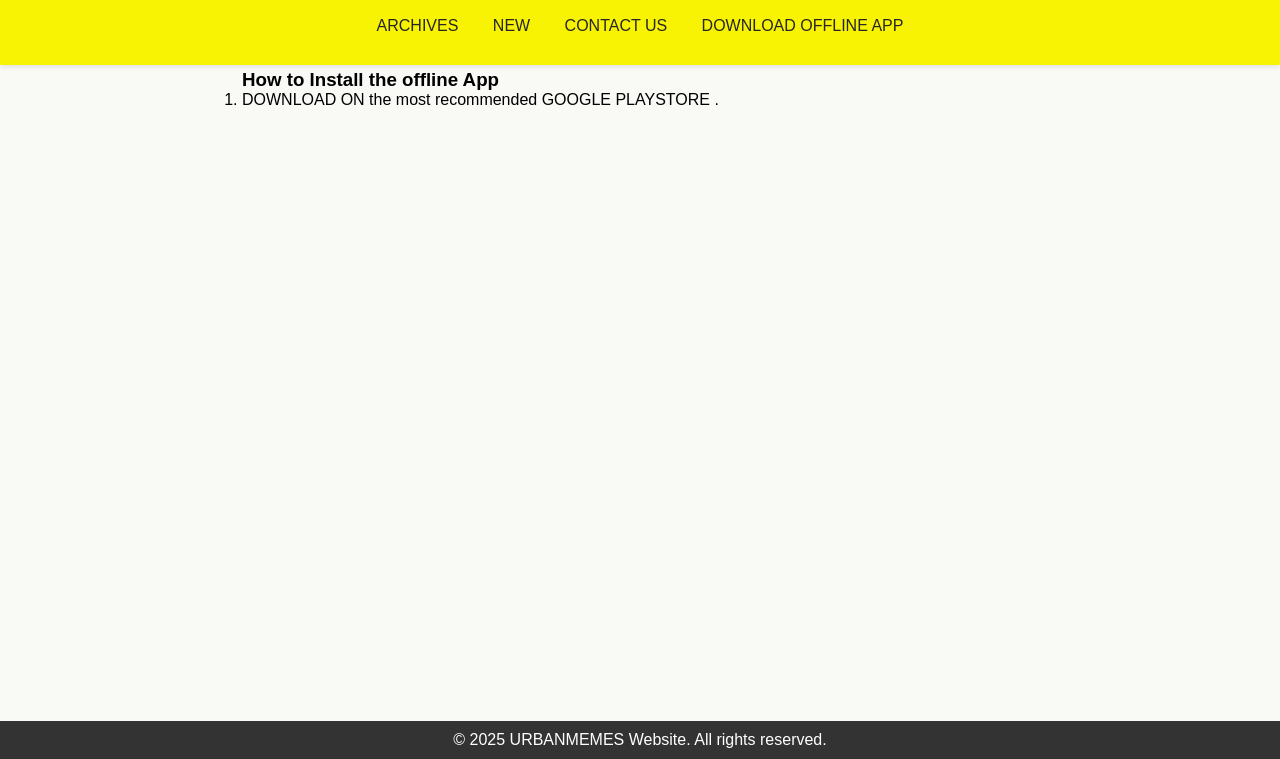
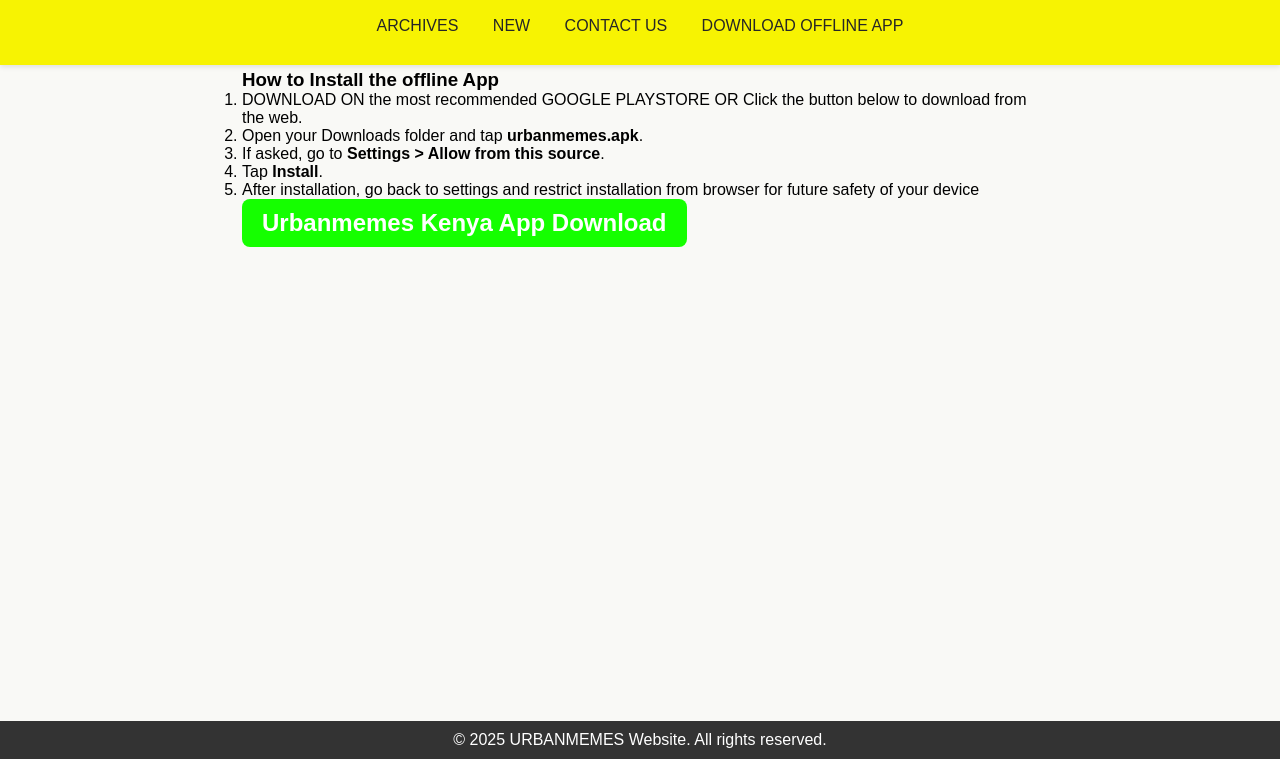
Before and after one commit to gaylord324/urbanmemes, a plain HTML site: page index.html in a window 1280 px wide. Both pictures are taken after a click on the link "DOWNLOAD OFFLINE APP". Shown: the part 41-800 px from the top of the page. Drawn offline with Linux system fonts and the light colour scheme.

```diff
--- a/index.html
+++ b/index.html
@@ -292,10 +292,20 @@
          <div class="section" id="contacts">
             <h3>How to Install the offline App</h3>
   <ol>
-    <li>DOWNLOAD ON the most recommended GOOGLE PLAYSTORE .</li>
-
+    <li>DOWNLOAD ON the most recommended GOOGLE PLAYSTORE OR Click the button below to download from the web.</li>
+    <li>Open your Downloads folder and tap <strong>urbanmemes.apk</strong>.</li>
+    <li>If asked, go to <strong>Settings &gt; Allow from this source</strong>.</li>
+    <li>Tap <strong>Install</strong>.</li>
+    <li>After installation, go back to settings and restrict installation from browser for future safety of your device</li>
   </ol>
-
+            <h2>
+                <a href="https://tinyurl.com/urban-memeskenya"
+   target="_blank"
+   rel="noopener noreferrer"
+   style="display: inline-block; padding: 10px 20px; background-color: #15ff00; color: white; text-decoration: none; border-radius: 8px;">
+   Urbanmemes Kenya App Download
+</a>
+ </h2>
         </div>
     </main>
 
```
